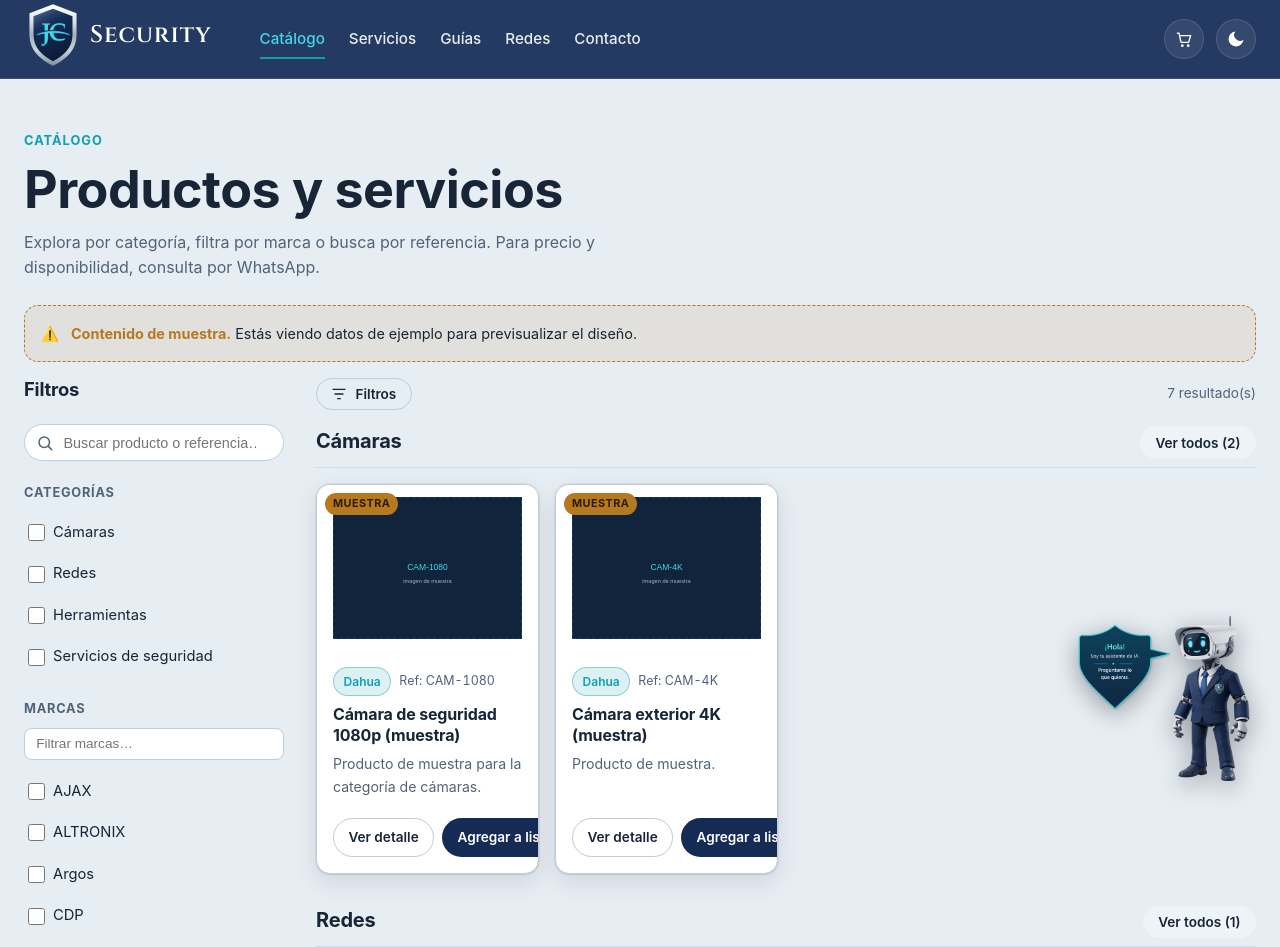
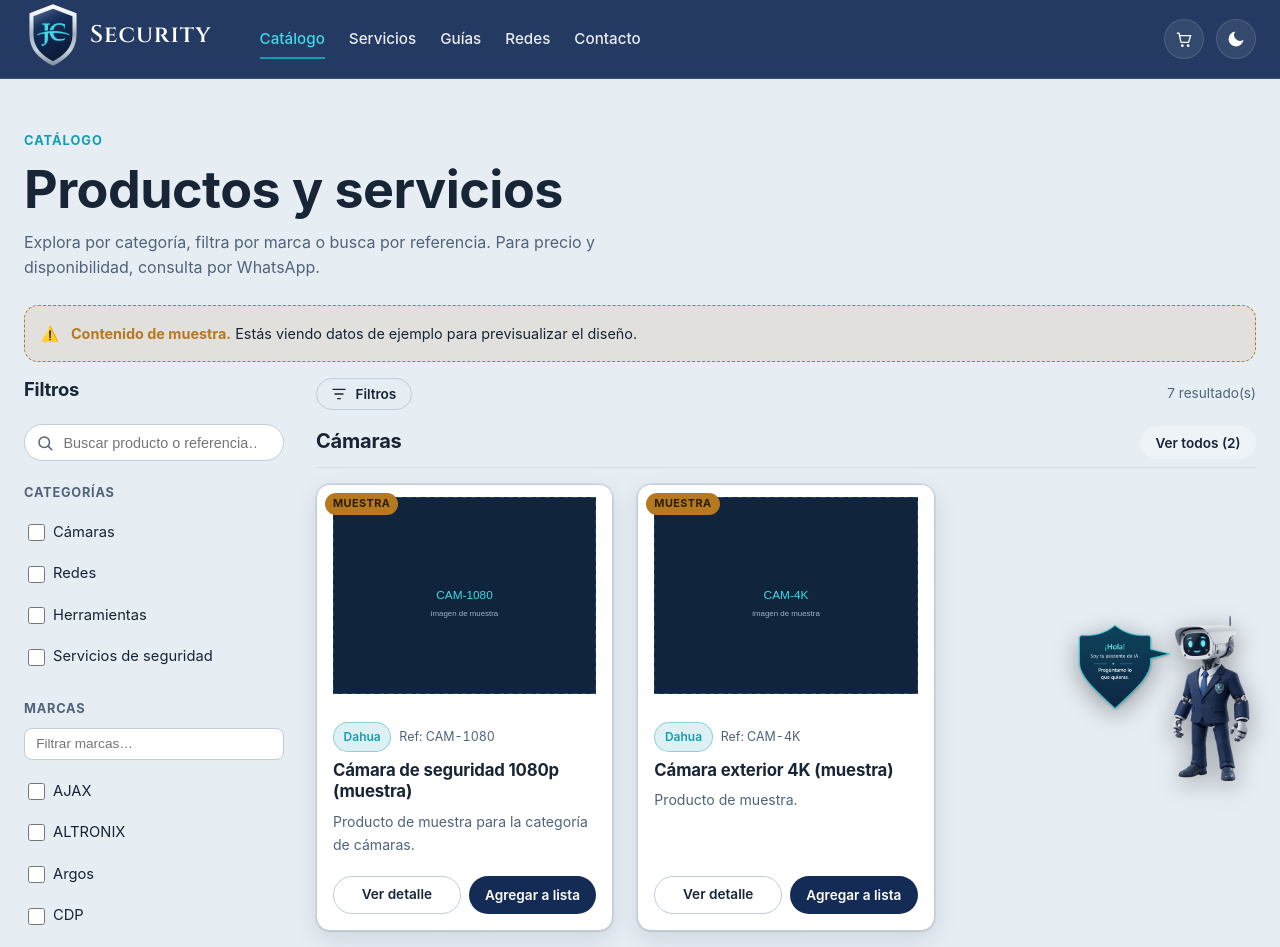
Before and after one commit to JC-Security27/JC_Security, a React (Vite) app in the folder frontend/: page /catalogo in a window 1280 px wide. Shown: the top 947 px of the page. Built offline with nearby package versions, Linux system fonts and the light colour scheme.

Commit message:
Tarjetas de producto mas grandes manteniendo 4 por fila

```diff
--- a/frontend/src/styles/global.css
+++ b/frontend/src/styles/global.css
@@ -474,8 +474,8 @@
   gap: var(--space-5);
 }
 .grid-cards {
-  grid-template-columns: repeat(auto-fill, minmax(210px, 1fr));
-  gap: var(--space-4);
+  grid-template-columns: repeat(auto-fill, minmax(240px, 1fr));
+  gap: var(--space-5);
 }
 /* En móvil: siempre 2 productos por fila. */
 @media (max-width: 640px) {
--- a/frontend/src/styles/pages.css
+++ b/frontend/src/styles/pages.css
@@ -410,7 +410,7 @@
   font-variant-numeric: tabular-nums;
 }
 .product-card-title {
-  font-size: 1rem;
+  font-size: 1.05rem;
   line-height: 1.3;
 }
 .product-card-title a {
```
